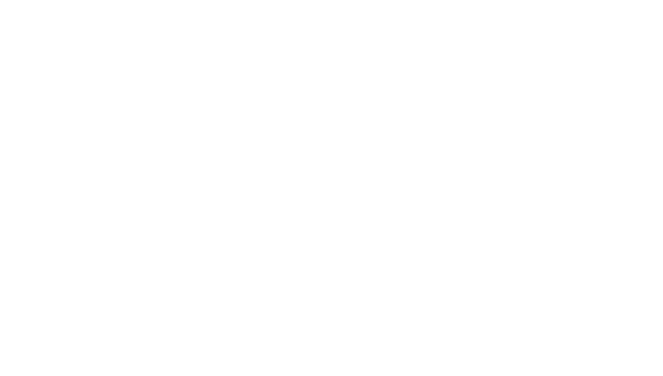
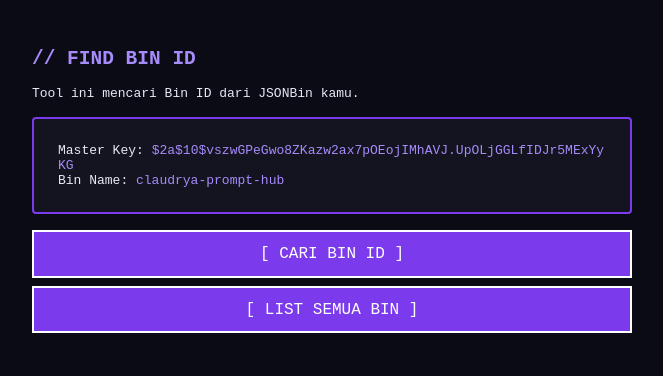
Before and after one commit to dyas262011-maker/Arya, a plain HTML site: page index.html in a window 1280 px wide. Shown: the whole page, without its empty margins (308-971 px from the left). Drawn offline with Linux system fonts and the light colour scheme.

Commit message:
Update index.html

```diff
--- a/index.html
+++ b/index.html
@@ -1 +1,87 @@
 <!DOCTYPE html>
+<html>
+<head>
+<meta charset="UTF-8"/>
+<meta name="viewport" content="width=device-width,initial-scale=1"/>
+<title>Find Bin ID</title>
+<style>
+body{font-family:monospace;background:#0a0b14;color:#e8e9f5;padding:2rem;max-width:600px;margin:0 auto;}
+h2{color:#a78bfa;margin-bottom:1rem;}
+.box{background:#13141f;border:2px solid #7c3aed;padding:1.5rem;border-radius:4px;margin:1rem 0;word-break:break-all;}
+.id{font-size:1.2rem;color:#06b6d4;font-weight:900;margin:1rem 0;padding:.8rem;background:#0e0f1c;border:2px solid #06b6d4;}
+button{padding:.8rem 2rem;background:#7c3aed;color:#fff;border:2px solid #fff;font-family:monospace;font-size:1rem;cursor:pointer;display:block;width:100%;margin-bottom:.5rem;}
+button:hover{background:#5b21b6;}
+.err{color:#ef4444;}
+.ok{color:#059669;}
+pre{white-space:pre-wrap;font-size:.75rem;margin-top:.5rem;color:#8890b0;}
+</style>
+</head>
+<body>
+<h2>// FIND BIN ID</h2>
+<p>Tool ini mencari Bin ID dari JSONBin kamu.</p>
+<div class="box">
+  <div>Master Key: <span style="color:#a78bfa">$2a$10$vszwGPeGwo8ZKazw2ax7pOEojIMhAVJ.UpOLjGGLfIDJr5MExYyKG</span></div>
+  <div>Bin Name: <span style="color:#a78bfa">claudrya-prompt-hub</span></div>
+</div>
+
+<button onclick="findBin()">[ CARI BIN ID ]</button>
+<button onclick="listAllBins()">[ LIST SEMUA BIN ]</button>
+
+<div id="result"></div>
+
+<script>
+const MASTER = '$2a$10$vszwGPeGwo8ZKazw2ax7pOEojIMhAVJ.UpOLjGGLfIDJr5MExYyKG';
+const BASE   = 'https://api.jsonbin.io/v3';
+
+async function findBin() {
+  const el = document.getElementById('result');
+  el.innerHTML = '<div class="box">// Mencari...</div>';
+  try {
+    /* Coba akses bin dari localStorage dulu */
+    const cached = localStorage.getItem('cp_bin_id');
+    if (cached) {
+      const r = await fetch(BASE+'/b/'+cached+'/meta', { headers:{'X-Master-Key':MASTER} });
+      if (r.ok) {
+        const d = await r.json();
+        const name = d.metadata?.name || '';
+        el.innerHTML = `
+          <div class="box">
+            <div class="ok">// BIN DITEMUKAN DI LOCALSTORAGE!</div>
+            <div class="id">${cached}</div>
+            <div>Nama: <b>${name}</b></div>
+            <div style="margin-top:1rem;color:#a78bfa;font-size:.9rem">
+              // Copy ID di atas dan paste ke config.js<br/>
+              // CFG.binId = '${cached}'
+            </div>
+          </div>`;
+        return;
+      }
+    }
+
+    /* Coba list semua bin */
+    const r2 = await fetch(BASE+'/b?page=1&sortBy=createdAt&sortOrder=desc&limit=100', {
+      headers:{'X-Master-Key':MASTER}
+    });
+    const d2 = await r2.json();
+    el.innerHTML = '<div class="box"><pre>'+JSON.stringify(d2,null,2).slice(0,3000)+'</pre></div>';
+  } catch(e) {
+    el.innerHTML = '<div class="box err">// ERROR: '+e.message+'</div>';
+  }
+}
+
+async function listAllBins() {
+  const el = document.getElementById('result');
+  el.innerHTML = '<div class="box">// Loading semua bin...</div>';
+  try {
+    const r = await fetch(BASE+'/b?page=1&sortBy=createdAt&sortOrder=desc&limit=100', {
+      headers:{'X-Master-Key':MASTER}
+    });
+    const text = await r.text();
+    el.innerHTML = '<div class="box"><pre>'+text.slice(0,5000)+'</pre></div>';
+  } catch(e) {
+    el.innerHTML = '<div class="box err">// ERROR: '+e.message+'</div>';
+  }
+}
+</script>
+</body>
+</html>
```
